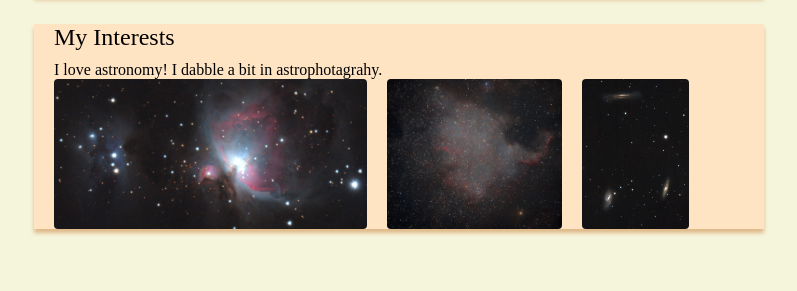
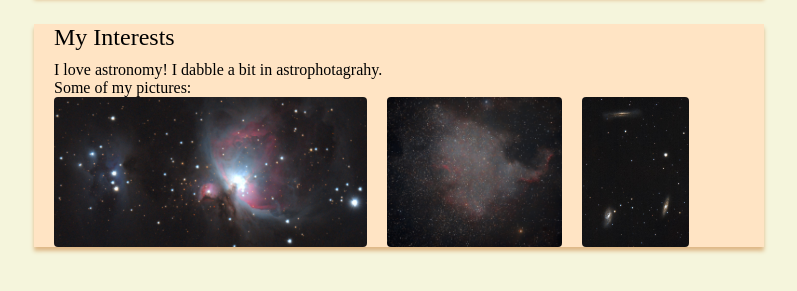
Before and after one commit to flaphybird/flaphybird.github.io, a plain HTML site: page interests.html in a window 1280 px wide. Shown: the part 179-470 px from the top of the page, without its empty margins (241-1038 px from the left). Drawn offline with Linux system fonts and the light colour scheme.

Commit message:
Add introduction paragraph for gallery section
Added a new paragraph to introduce the gallery section.

```diff
--- a/interests.html
+++ b/interests.html
@@ -29,6 +29,9 @@
         <p>
             I love astronomy! I dabble a bit in astrophotagrahy.
         </p>
+        <p>
+            Some of my pictures:
+        </p>
 
         <div class="gallery">
             <img class="thumb" src="images/only orion stack_close.jpg" alt="A picture of the Orion Nebula">
```
